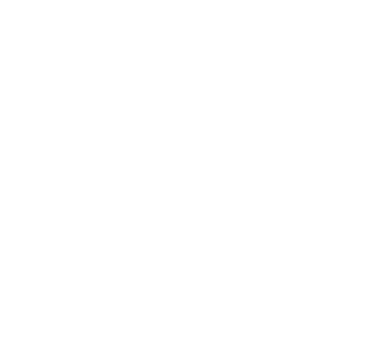
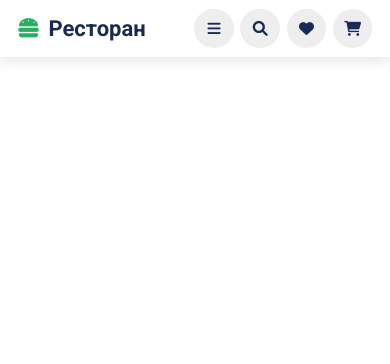
Before and after one commit to Pavel-Kuz/food-site-2, a plain HTML site: page index.html in a window 390 px wide. Drawn offline with Linux system fonts and the light colour scheme.

Commit message:
добавил секцию header, сделал ее адаптивной

```diff
--- /dev/null
+++ b/css/media.css
@@ -0,0 +1,39 @@
+@media (max-width: 991px){
+    html{
+        font-size: 55%;
+    }
+    header{
+        padding: 1rem 2rem;
+    }
+}
+@media (max-width: 768px){
+        header .icons #menu-bars{
+        display: inline-block;
+    }
+        header .navbar{
+            position: absolute;
+            top: 100%;
+            left: 0;
+            right: 0;
+            background: #fff;
+            border-top: .1rem solid rgba(0,0,0,.1);
+            border-bottom: .1rem solid rgba(0,0,0,.1);
+            padding: 1rem;
+            clip-path: polygon(0 0, 100% 0, 100% 0, 0 0);
+        }
+        header .navbar.active{
+            clip-path: polygon(0 0, 100% 0, 100% 100%, 0 100%);
+        }
+        header .navbar a{
+            display: block;
+            padding: 1.5rem;
+            margin: 1rem;
+            font-size: 2rem;
+            background: #eee;
+        }
+}
+@media (max-width: 450){
+    html{
+        font-size: 50%;
+    }
+}
--- a/css/style.css
+++ b/css/style.css
@@ -1,6 +1,11 @@
 @import url('https://fonts.googleapis.com/css2?family=Roboto:wght@300;400;500;700&display=swap');
 
-
+:root{
+    --green: #27ae60;
+    --black: #192a56;
+    --light-color: #666;
+    --box-shadow: 0 .5rem 1.5rem rgba(0,0,0,.1);
+}
 
 *{
     margin: 0;
@@ -8,8 +13,70 @@
     box-sizing: border-box;
     outline: none;
     border: none;
+    text-decoration: none;
+    transition: all .2s linear;
 }
 html{
     font-size: 62.5%;
     font-family: 'Roboto', sans-serif;
+    overflow-x: hidden;
+    scroll-padding-top: 5.5rem;
+    scroll-behavior: smooth;
 }
+header{
+    position: fixed;
+    top: 0;
+    left: 0;
+    right: 0;
+    background: #fff;
+    padding: 1rem 7%;
+    display: flex;
+    align-items: center;
+    justify-content: space-between;
+    z-index: 1000;
+    box-shadow: var(--box-shadow);
+}
+header .logo{
+    color: var(--black);
+    font-size: 2.5rem;
+    font-weight: bold;
+}
+header .logo i{
+    color: var(--green);
+    margin-right: 1rem;
+}
+header .navbar a {
+    font-size: 1.7rem;
+    border-radius: .5rem;
+    padding: 0.5rem 1.5rem;
+    color: var(--light-color);
+    transition: .5s;
+}
+header .navbar a:hover,
+header .navbar a:active{
+    color: #fff;
+    background: var(--green);
+}
+header .icons i,
+header .icons a{
+    cursor: pointer;
+    margin-left: 0.5rem;
+    height: 4.5rem;
+    width: 4.5rem;
+    line-height: 4.5rem;
+    text-align: center;
+    font-size: 1.7rem;
+    color: var(--black);
+    border-radius: 50%;
+    background: #eee;
+    transition: .7s;
+}
+header .icons i:hover,
+header .icons a:hover {
+    color: #fff;
+    background: var(--green);
+    transform: rotate(360deg);
+}
+header .icons #menu-bars{
+    display: none;
+}
--- a/index.html
+++ b/index.html
@@ -7,9 +7,31 @@
     <title>Food</title>
     <link rel="stylesheet" href="https://cdnjs.cloudflare.com/ajax/libs/font-awesome/6.0.0-beta3/css/all.min.css">
     <link rel="stylesheet" href="css/style.css">
+    <link rel="stylesheet" href="css/media.css">
 </head>
 <body>
 
+    <!-- header section  -->
+    <header class="header">
+        <a href="#" class="logo"><i class="fas fa-burger"></i>Ресторан</a>
+
+        <nav class="navbar">
+            <a href="#">главная</a>
+            <a href="#">предложения</a>
+            <a href="#">о нас</a>
+            <a href="#">отзывы</a>
+            <a href="#">заказ</a>
+        </nav>
+
+        <div class="icons">
+            <i class="fas fa-bars" id="menu-bars"></i>
+            <i class="fas fa-search" id="search-icon"></i>
+            <a href="#" class="fas fa-heart"></a>
+            <a href="#" class="fas fa-shopping-cart"></a>
+        </div>
+
+    </header>
+    <!-- header section  -->
 
     <script src="js/index.js"></script>
 </body>
--- a/js/index.js
+++ b/js/index.js
@@ -0,0 +1,7 @@
+let menu = document.querySelector('#menu-bars')
+let navbar = document.querySelector('.navbar')
+
+menu.onclick = () => {
+    menu.classList.toggle('fa-times')
+    navbar.classList.toggle('active')
+}
```
